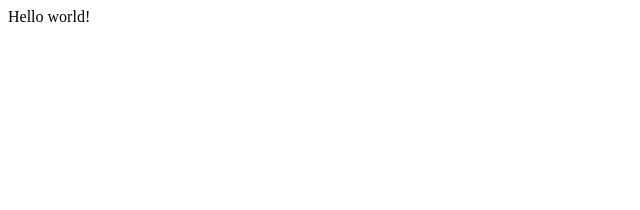
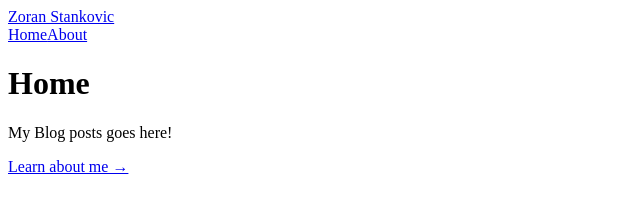
Before and after one commit to zoranstankovic/my-blog, a Gatsby site: page / in a window 1280 px wide. Shown: the whole page, without its empty margins (0-640 px from the left). Built offline with nearby package versions, Linux system fonts and the light colour scheme; Gatsby itself is replaced by a stand-in of ours.

Commit message:
Added pages
Added about page; Added layout and header components;

```diff
--- /dev/null
+++ b/src/components/header.js
@@ -0,0 +1,14 @@
+import React from "react"
+import { Link } from "gatsby"
+
+const Header = () => (
+  <header>
+    <Link to="/">Zoran Stankovic</Link>
+    <nav>
+      <Link to="/">Home</Link>
+      <Link to="/about/">About</Link>
+    </nav>
+  </header>
+)
+
+export default Header
--- /dev/null
+++ b/src/components/layout.js
@@ -0,0 +1,11 @@
+import React, { Fragment } from "react"
+import Header from "../components/header"
+
+const Layout = ({ children }) => (
+  <Fragment>
+    <Header />
+    <main>{children}</main>
+  </Fragment>
+)
+
+export default Layout
--- /dev/null
+++ b/src/pages/about.js
@@ -0,0 +1,13 @@
+import React from "react"
+import { Link } from "gatsby"
+import Layout from "../components/layout"
+
+const About = () => (
+  <Layout>
+    <h1>About</h1>
+    <p>This is my personal website.</p>
+    <Link to="/">Go back to Home &rarr;</Link>
+  </Layout>
+)
+
+export default About
--- a/src/pages/index.js
+++ b/src/pages/index.js
@@ -1,3 +1,11 @@
 import React from "react"
+import { Link } from "gatsby"
+import Layout from "../components/layout"
 
-export default () => <div>Hello world!</div>
+export default () => (
+  <Layout>
+    <h1>Home</h1>
+    <p>My Blog posts goes here!</p>
+    <Link to="/about/">Learn about me &rarr;</Link>
+  </Layout>
+)
```
